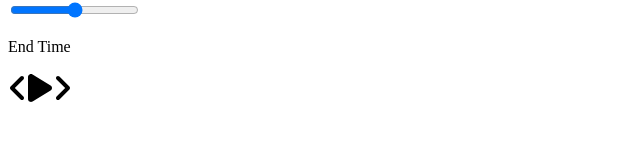
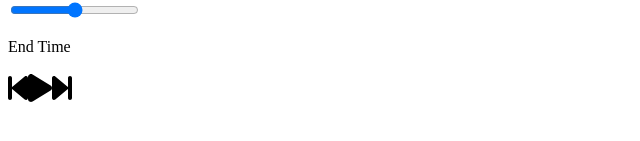
Before and after one commit to mirayatech/MusicApp, a React (Create React App) app in the folder react-player/: page / in a window 1280 px wide. Shown: the part 289-430 px from the top of the page, without its empty margins (0-640 px from the left). Built offline with nearby package versions, Linux system fonts and the light colour scheme.

Commit message:
change icon

```diff
--- a/react-player/src/components/Player.js
+++ b/react-player/src/components/Player.js
@@ -1,9 +1,9 @@
 import React from "react";
 import { FontAwesomeIcon } from "@fortawesome/react-fontawesome";
 import {
+  faBackwardStep,
   faPlay,
-  faAngleLeft,
-  faAngleRight,
+  faForwardStep,
 } from "@fortawesome/free-solid-svg-icons";
 
 const Player = () => {
@@ -15,12 +15,12 @@ const Player = () => {
         <p>End Time</p>
       </div>
       <div className="play-control">
-        <FontAwesomeIcon className="play" size="2x" icon={faAngleLeft} />
+        <FontAwesomeIcon className="play" size="2x" icon={faBackwardStep} />
         <FontAwesomeIcon className="skip-back" size="2x" icon={faPlay} />
         <FontAwesomeIcon
           className="skip-forward"
           size="2x"
-          icon={faAngleRight}
+          icon={faForwardStep}
         />
       </div>
     </div>
```
